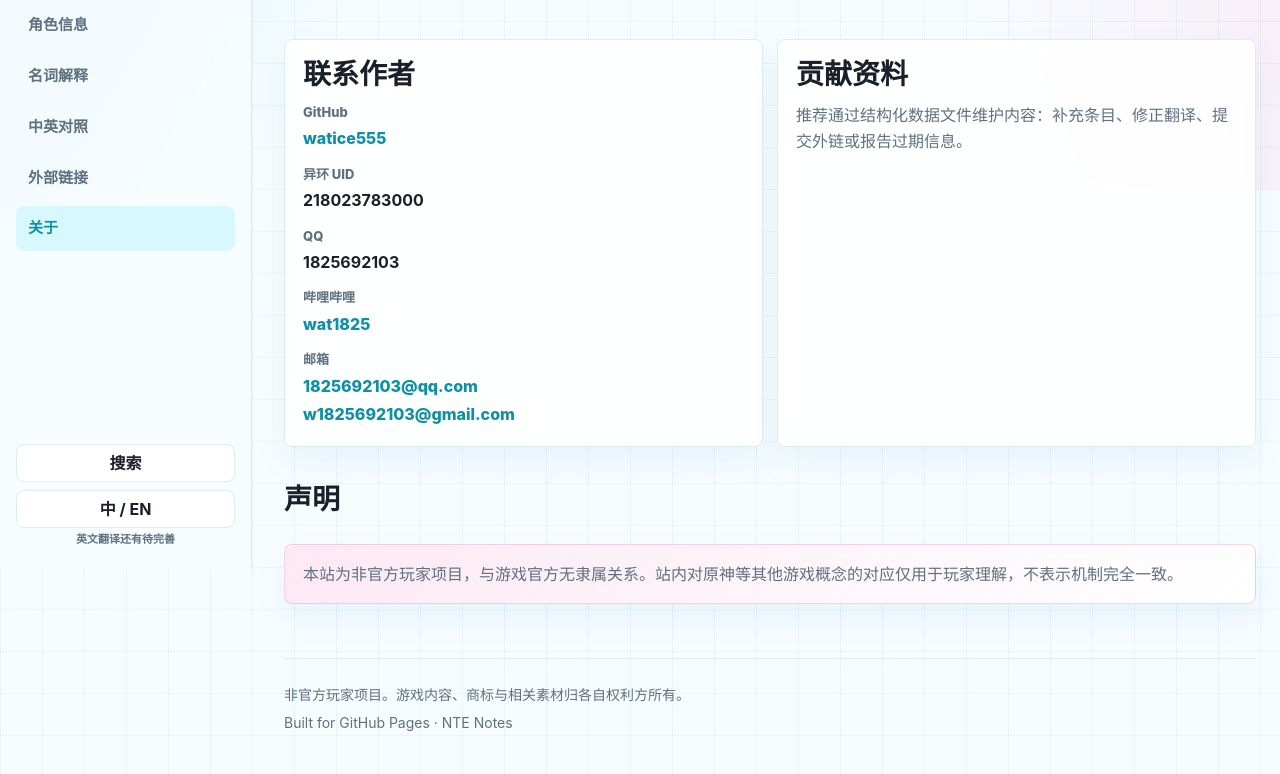
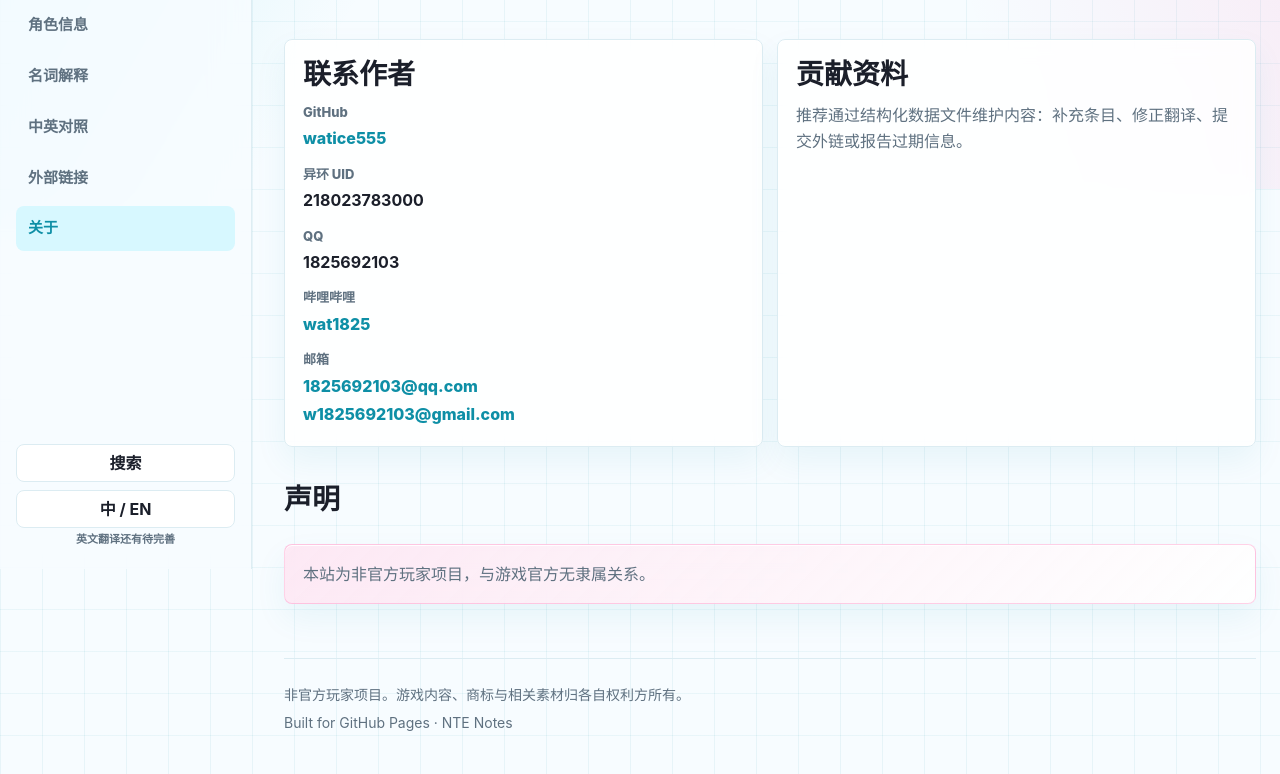
Before and after one commit to watice555/nte-notes, an Astro site: page /nte-notes/about in a window 1280 px wide. Shown: the part 231-1005 px from the top of the page. Built offline with nearby package versions, Linux system fonts and the light colour scheme; Astro itself is replaced by a stand-in of ours.

Commit message:
update04291415

```diff
--- a/src/pages/about.astro
+++ b/src/pages/about.astro
@@ -54,9 +54,9 @@ import SectionHeader from "@/components/SectionHeader.astro";
   <SectionHeader title="声明" titleEn="Disclaimer" />
   <section
     class="notice"
-    data-i18n-zh="本站为非官方玩家项目，与游戏官方无隶属关系。站内对原神等其他游戏概念的对应仅用于玩家理解，不表示机制完全一致。"
+    data-i18n-zh="本站为非官方玩家项目，与游戏官方无隶属关系。"
     data-i18n-en="This is an unofficial fan project and is not affiliated with the game publisher or developer. References to concepts from Genshin Impact or other games are only for orientation and do not imply identical mechanics."
   >
-    本站为非官方玩家项目，与游戏官方无隶属关系。站内对原神等其他游戏概念的对应仅用于玩家理解，不表示机制完全一致。
+    本站为非官方玩家项目，与游戏官方无隶属关系。
   </section>
 </BaseLayout>
```
